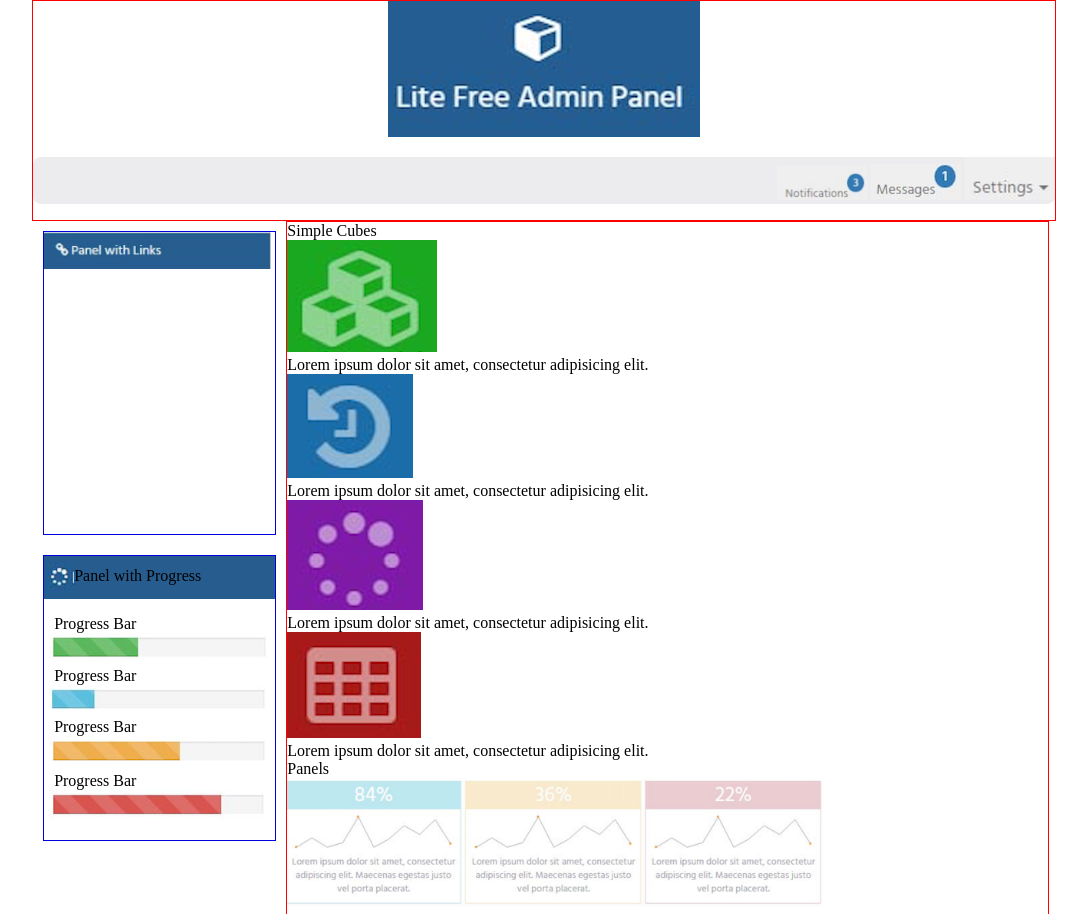
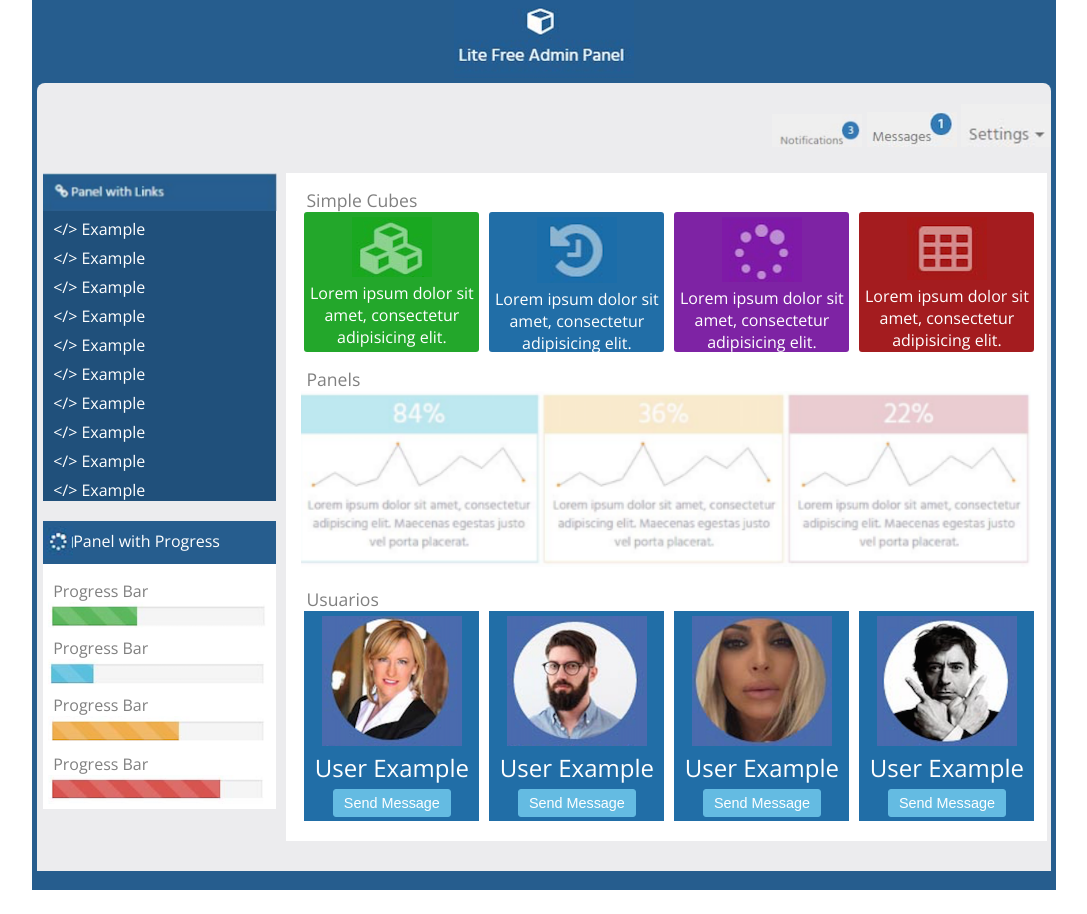
Before and after one commit to Jud1801/pw2171, a plain HTML site: page practicacss04/index.html in a window 1280 px wide. Shown: the top 914 px of the page, without its empty margins (96-1183 px from the left). After the commit the page ends 890 px from the top, so only its background shows below. Drawn offline with nearby package versions, Linux system fonts and the light colour scheme.

Commit message:
Practica04 Finalizada

```diff
--- a/practicacss04/css/estilos.css
+++ b/practicacss04/css/estilos.css
@@ -1,4 +1,5 @@
 body{
+	font-family: 'Open Sans', sans-serif;
 	font-size: 16px; /*1em*/
 	/*background: #265D8E;*/
 	margin: 0 auto; /*centramos el body*/
@@ -6,16 +7,19 @@ body{
 }
 
 header{
-	border: 1px solid red;
+	background: #265D8E;
+	padding: 0% 0% 70%;
 	text-align: center;
 }
 
 header nav{
 	background: #ECECEE;
 	border-radius: 8px;
+	margin-left: 5px;
+	padding: 5px 0px;
 	text-align: right;
 	vertical-align: top;
-	/*width: 98%;*/
+	width: 99%;
 }
 
 header nav ul li{
@@ -28,7 +32,10 @@ header nav ul li img{
 }
 
 section{
+	background: #ECECEE;
 	margin: 0 auto;
+	margin-top: -71%;
+	padding: 0px 0px 30px;
 	width: 99%;
 }
 
@@ -43,9 +50,13 @@ section #art01, #art02{
 }
 
 #art01link{
-	border: 1px solid #0000DD;
+	background: #20507B;
 	margin-top: 10px;
 	text-align: left;
+}
+
+#art01link img{
+	width: 100.2%;
 }
 
 #art01link ul{
@@ -60,11 +71,13 @@ section #art01, #art02{
 }
 
 #art01progress{
-	border: 1px solid #0000DD;
+	background: white;
+	color: white;
 	margin-top: 20px;
 }
 
 #art01progress ul li{
+	color: gray;
 	list-style: none;
 	margin-left: -30px;
 }
@@ -75,8 +88,47 @@ section #art01, #art02{
 }
 
 #art02{
-	border: 1px solid red;
+	background: white;
+	margin-top: 10px;
+	padding: 0px 0px 20px;
 	width: 75%;
+}
+
+#art02verde{
+	background: #23A72B;
+}
+
+#art02azul{
+	background: #216EA7;
+}
+
+#art02morado{
+	background: #7E23A4;
+}
+
+#art02rojo{
+	background: #A41C1F;
+}
+
+#art02simple article{
+	border-radius: 3px;
+	color: white;
+	display: inline-block;
+	height: 140px;
+	margin-left: 18px;
+	margin-right: -12px;
+	text-align: center;
+	vertical-align: top;
+	width: 23%;
+}
+
+#art02simple article img{
+	margin-top: 5px;
+	width: 80px;
+}
+
+#logo{
+	width: 180px;
 }
 
 #logoprogress{
@@ -84,8 +136,54 @@ section #art01, #art02{
 	width: 30px;
 }
 
+#paneles {
+	margin-left: 15px;
+	width: 96%;
+}
+
 #progresstitulo{
 	background: #265D8E;
 	display: block;
 	padding: 5px 0px;
 }
+
+.titulo{
+	color: gray;
+	display: block;
+	font-size: 1.1em;
+	margin-left: 20px;
+	margin-top: 15px;
+}
+
+.usuario{
+	background: #216EA7;
+	color: white;
+	display: inline-block;
+	height: 200px;
+	margin-left: 18px;
+	margin-right: -12px;
+	padding: 0px 0px 10px;
+	text-align: center;
+	vertical-align: top;
+	width: 23%;
+}
+
+.user{
+	font-size: 1.5em;
+}
+
+.usuario img{
+	margin-top: 5px;
+	height: 130px;
+	width: 140px;
+}
+
+.usuario input{
+	background: #64BBE2;
+	border: 1px solid #64BBE2;
+	border-radius: 3px;
+	color: white;
+	font-size: 0.9em;
+	margin-top: 5px;
+	padding: 5px 10px;
+}
--- a/practicacss04/index.html
+++ b/practicacss04/index.html
@@ -4,6 +4,7 @@
 		<meta charset="UTF-8">
 		<title>Practica04 CSS3</title>
 		<link rel="stylesheet" href="css/estilos.css">
+		<link href="https://fonts.googleapis.com/css?family=Open+Sans" rel="stylesheet">
 	</head>
 	<body>
 
@@ -59,7 +60,7 @@
 
 			<article id="art02"> <!-- COLUMNA DE LA DERECHA -->
 
-				<article> <!-- SIMPLE CUBES -->
+				<article id="art02simple"> <!-- SIMPLE CUBES -->
 					<span class="titulo">Simple Cubes</span>
 
 					<article id="art02verde"> <!-- VERDE -->
@@ -85,8 +86,8 @@
 				</article>
 
 				<article> <!-- PANELS -->
-					<span class="titulo">Panels</span><br>
-					<img src="img/panels.png" alt="">
+					<span class="titulo">Panels</span>
+					<img src="img/panels.png" alt="" id="paneles">
 				</article>
 
 				<article> <!-- USUARIOS -->
@@ -94,25 +95,25 @@
 
 					<article class="usuario"> <!-- USUARIO 1 -->
 						<img src="img/usuario01.png" alt=""> <br>
-						<span>User Example</span> <br>
+						<span class="user">User Example</span> <br>
 						<input type="button" value="Send Message">
 					</article>
 
 					<article class="usuario"> <!-- USUARIO 2 -->
 						<img src="img/usuario02.png" alt=""> <br>
-						<span>User Example</span> <br>
+						<span class="user">User Example</span> <br>
 						<input type="button" value="Send Message">
 					</article>
 
 					<article class="usuario"> <!-- USUARIO 3 -->
 						<img src="img/usuario03.png" alt=""> <br>
-						<span>User Example</span> <br>
+						<span class="user">User Example</span> <br>
 						<input type="button" value="Send Message">
 					</article>
 
 					<article class="usuario"> <!-- USUARIO 4 -->
 						<img src="img/usuario04.png" alt=""> <br>
-						<span>User Example</span> <br>
+						<span class="user">User Example</span> <br>
 						<input type="button" value="Send Message">
 					</article>
 
```
